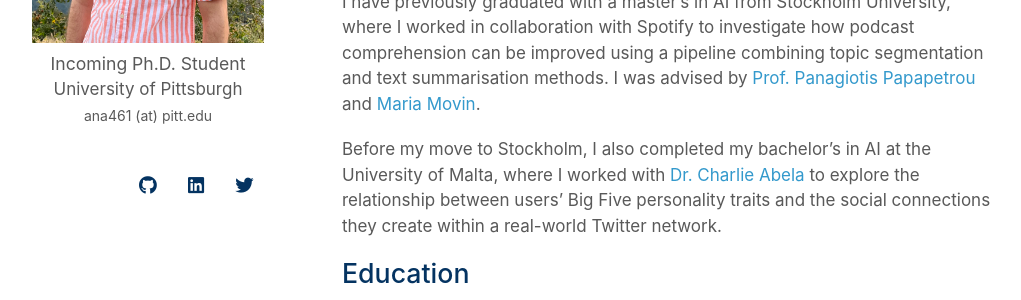
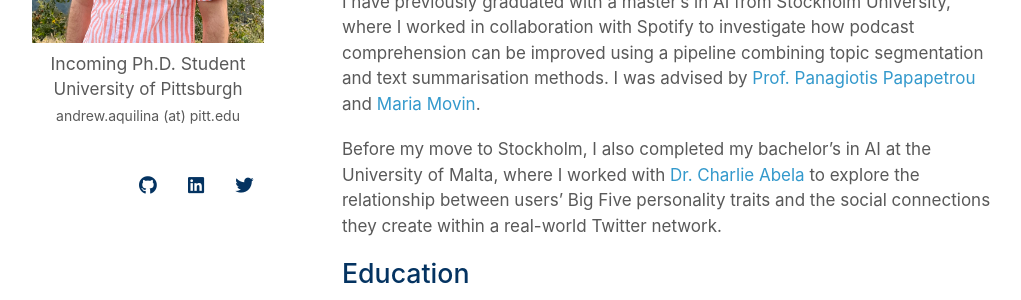
Before and after one commit to andaqu/andaqu.github.io, a Jekyll site: the page built from index.md, in a window 1280 px wide. Shown: the part 356-656 px from the top of the page, without its empty margins (128-1149 px from the left). Built offline with Jekyll 4.4.1, drawn with Linux system fonts in a browser that asks for light colours; nearby versions of some CDN libraries; a style sheet for code colours, icons or effects is not loaded.

Commit message:
added email alias

```diff
--- a/_config.yml
+++ b/_config.yml
@@ -2,7 +2,7 @@
 title: Andrew Aquilina
 position: Incoming Ph.D. Student
 affiliation: University of Pittsburgh
-email: ana461 (at) pitt.edu
+email: andrew.aquilina (at) pitt.edu
 
 # Search Engine Optimization (SEO)
 # The following information is used to improve the website traffic from search engines, e.g., Google.
```
